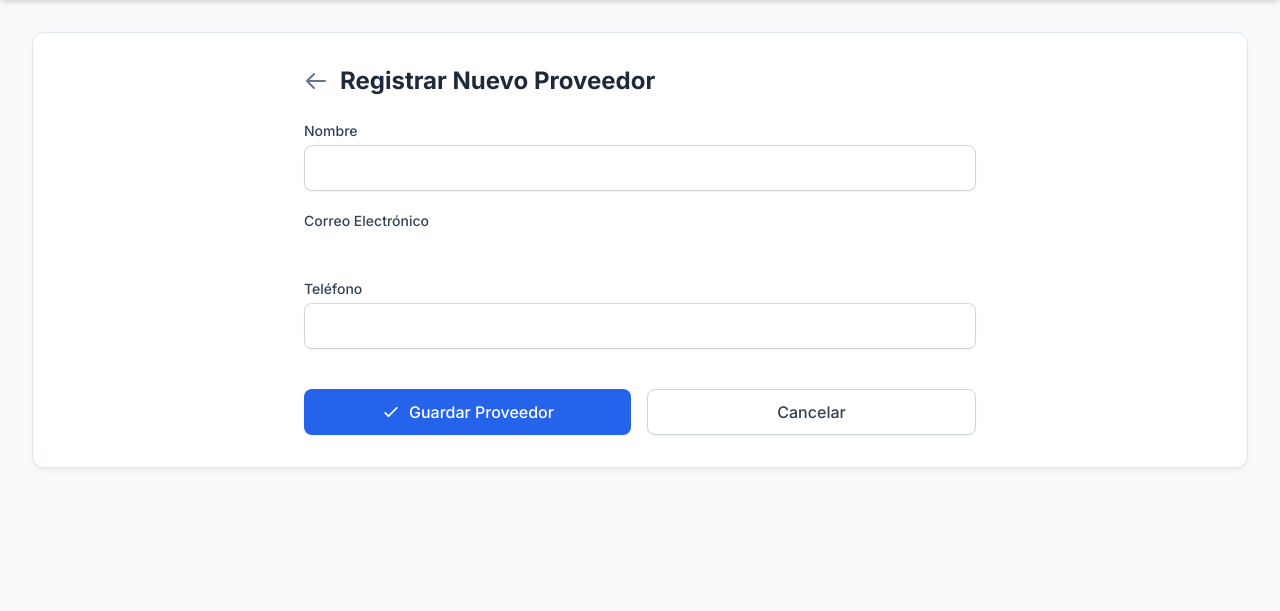
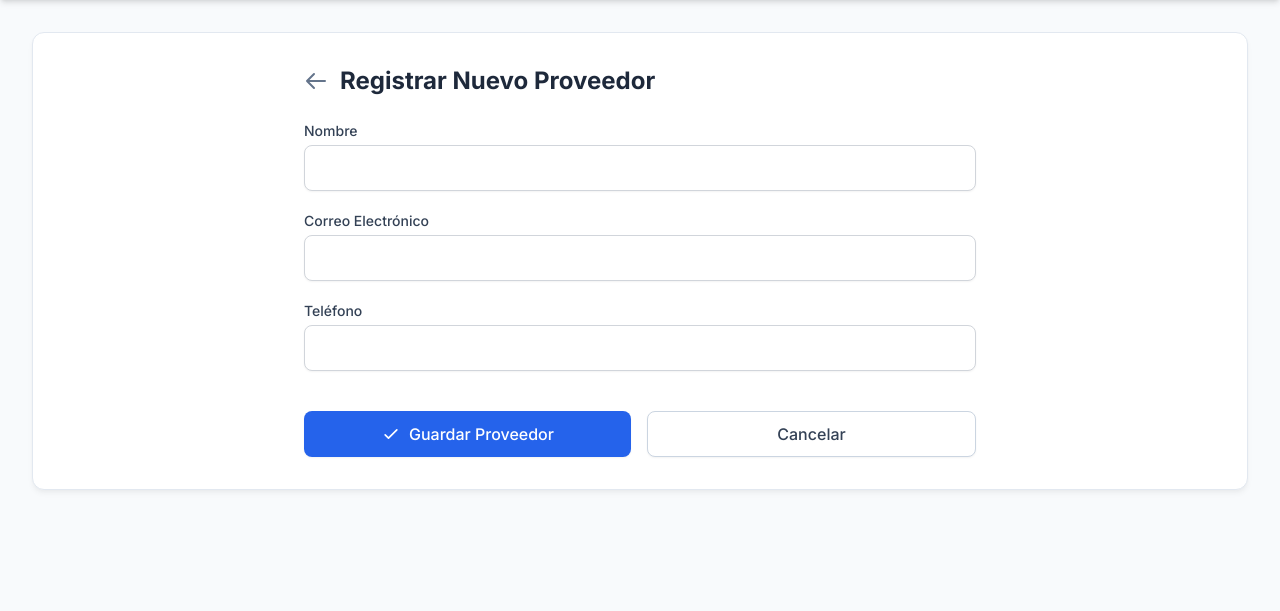
Before and after one commit to AlejandroEspana/proyectoFinalDjango, a Django app: page /inventory/suppliers/create/ in a window 1280 px wide. Shown: the part 64-675 px from the top of the page. Run offline with Django 5.2, Linux system fonts and the light colour scheme; a user stored in the database is signed in; tables that the repository leaves empty hold one stand-in row (values such as "Sample post"); some libraries are stand-ins or nearby versions.

Commit message:
Fix: Agregar estilo email al formulario de proveedores

```diff
--- a/inventory_system/inventory/templates/inventory/supplier_form.html
+++ b/inventory_system/inventory/templates/inventory/supplier_form.html
@@ -51,7 +51,7 @@
 
 <style>
     /* Styling for Django auto-rendered form inputs */
-    input[type="text"], input[type="number"], textarea, select {
+    input[type="text"], input[type="email"], input[type="number"], textarea, select {
         width: 100%;
         padding: 0.625rem 0.75rem;
         border-radius: 0.5rem;
@@ -59,7 +59,7 @@
         box-shadow: 0 1px 2px 0 rgba(0, 0, 0, 0.05);
         transition: border-color 0.15s ease-in-out, box-shadow 0.15s ease-in-out;
     }
-    input[type="text"]:focus, input[type="number"]:focus, textarea:focus, select:focus {
+    input[type="text"]:focus, input[type="email"]:focus, input[type="number"]:focus, textarea:focus, select:focus {
         outline: none;
         border-color: #3b82f6;
         box-shadow: 0 0 0 3px rgba(59, 130, 246, 0.15);
```
